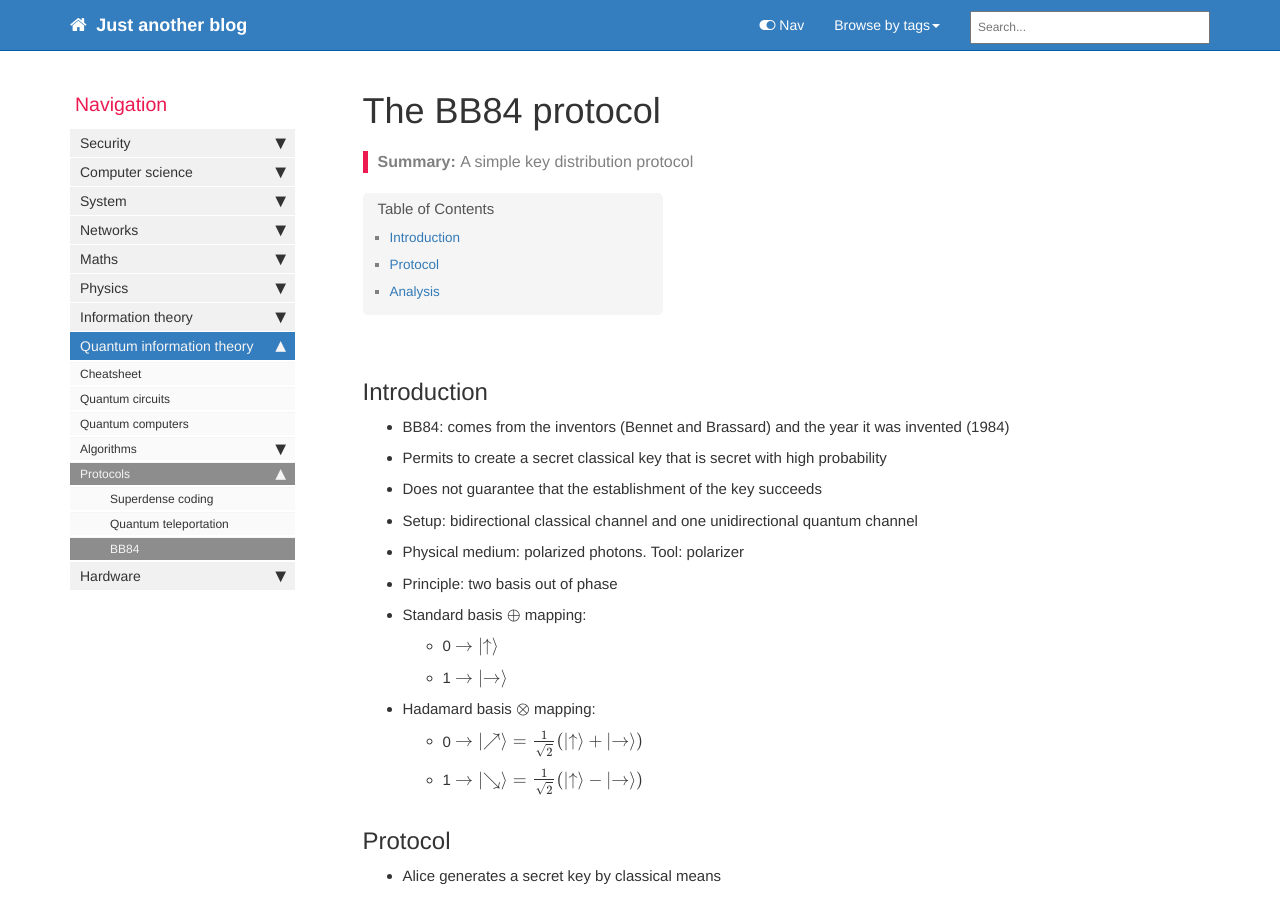
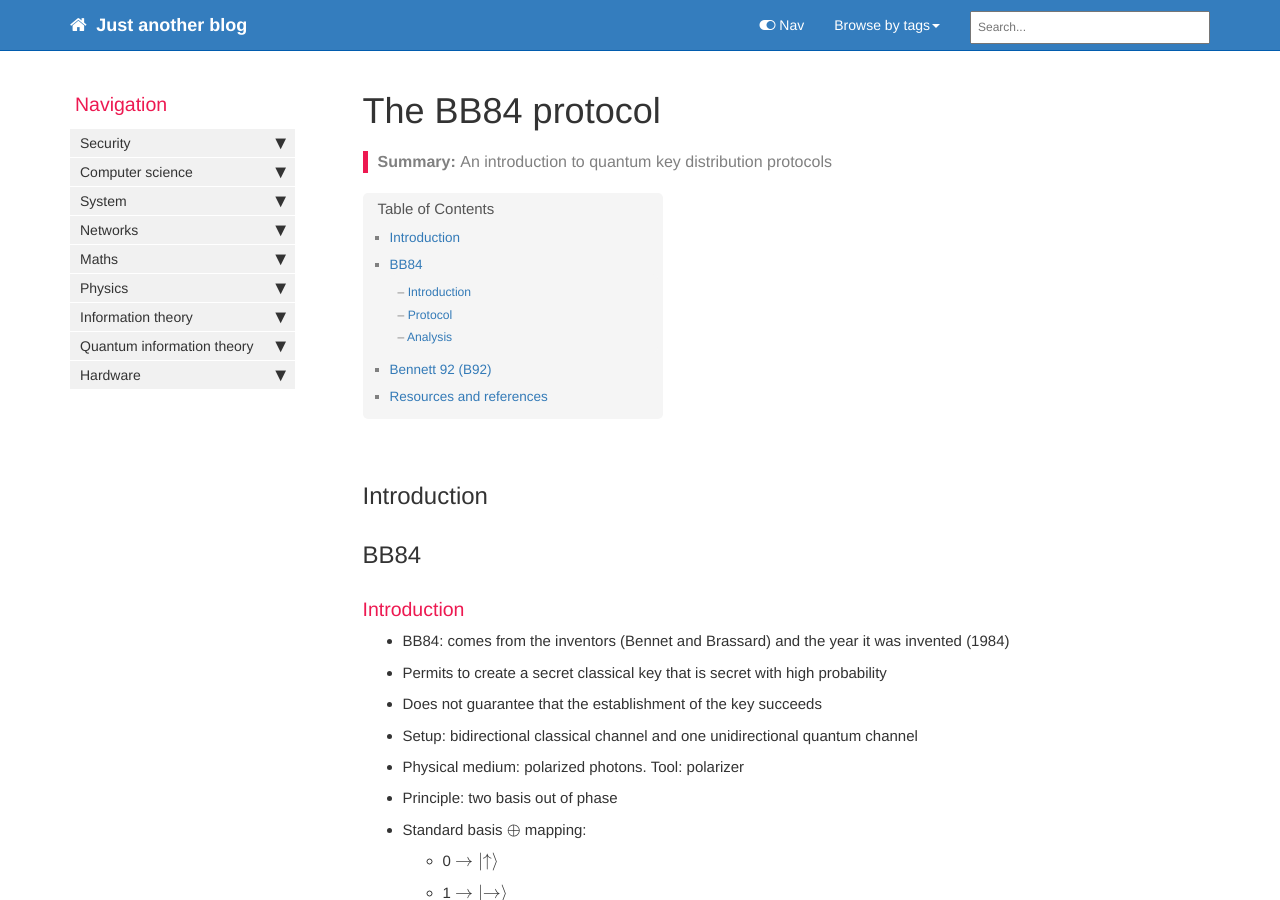
Before and after one commit to greglan/greglan.github.io, a Jekyll site: the page built from pages/quantum-information-theory/protocols/qkd.md, in a window 1280 px wide and 900 px high. Built offline with Jekyll 4.4.1, drawn with Linux system fonts in a browser that asks for light colours; nearby versions of some CDN libraries; formulas are drawn with MathJax 3; comment, search, counter and statistics services are not loaded.

Commit message:
Reorganisation

```diff
--- a/pages/information-theory/quantum/bb84-qkd-protocol.md
+++ b/pages/quantum-information-theory/protocols/qkd.md
@@ -1,13 +1,16 @@
 ---
 layout: page
 title:  "The BB84 protocol"
-permalink: "bb84-protocol.html"
+permalink: "qkd.html"
 tags: [security, quantum]
-summary: "A simple key distribution protocol"
+summary: "An introduction to quantum key distribution protocols"
 ---
 {% include latex-commands.html %}
 
 ## Introduction
+
+## BB84
+### Introduction
 * BB84: comes from the inventors (Bennet and Brassard) and the year it was invented (1984)
 * Permits to create a secret classical key that is secret with high probability
 * Does not guarantee that the establishment of the key succeeds
@@ -21,7 +24,7 @@ summary: "A simple key distribution protocol"
     - 0 $$\to \ket{\nearrow} = \frac{1}{\sqrt{2}} \left( \ket{\uparrow} + \ket{\rightarrow}\right)$$
     - 1 $$\to \ket{\searrow} = \frac{1}{\sqrt{2}} \left( \ket{\uparrow} - \ket{\rightarrow}\right)$$
 
-## Protocol
+### Protocol
 * Alice generates a secret key by classical means
 * Alice encodes each bit by randomly choosing one of two basis and remembers the choice
 * Alice sends the sequence over the quantum channel
@@ -30,7 +33,7 @@ summary: "A simple key distribution protocol"
 * Discard every photon for which Alice's emitting basis is different from Bob's measuring basis
 * Repeat the operation for the remaining bits
 
-## Analysis
+### Analysis
 * Probability that the two basis used by Alice and Bob differ: $$\frac{1}{2}$$
 * Average percentage of bits transfered at the first try: 50%
 * Vérification de la présence d'un espion : comparaison d'une liste de bits choisis aléatoirement
@@ -39,7 +42,9 @@ summary: "A simple key distribution protocol"
 
   Tend vers 0 pour $$n$$ grand.
 
+## Bennett 92 (B92)
 
-# Resources and references
+
+## Resources and references
 * [1] *Eleanor Rieffel and Wolfgang Polak*, Quantum computing, a gentle introduction
 * [3] Introduction à l'information quantique, Y.Leroyer and G.Sénizergues
```
Also changed, not shown: pages/quantum-information-theory/computation/deutsch-jozsa.md (renamed from pages/cs/quantum/deutsch-jozsa.md, +8 -4 lines), pages/information-theory/quantum/b92-qkd-protocol.md (deleted), pages/quantum-information-theory/cheatsheet.md (renamed from pages/information-theory/quantum/cheatsheet.md), pages/quantum-information-theory/computation/complexity.md (renamed from pages/cs/quantum/complexity.md), pages/quantum-information-theory/computation/grover-algorithm.md (renamed from pages/cs/quantum/grover-algorithm.md), pages/quantum-information-theory/computation/qft.md (renamed from pages/information-theory/quantum/qft.md), pages/quantum-information-theory/computation/quantum-circuits.md (renamed from pages/cs/quantum/quantum-circuits.md), pages/quantum-information-theory/computation/shor-algorithm.md (renamed from pages/cs/quantum/shor-algorithm.md), pages/quantum-information-theory/computation/simon-problem.md (renamed from pages/cs/quantum/simon-problem.md), pages/quantum-information-theory/protocols/quantum-teleportation.md (renamed from pages/information-theory/quantum/quantum-teleportation.md), pages/quantum-information-theory/protocols/superdense-coding.md (renamed from pages/information-theory/quantum/superdense-coding.md), pages/quantum-information-theory/quantum-computers.md (renamed from pages/hardware/quantum-computers/quantum-computers.md).
